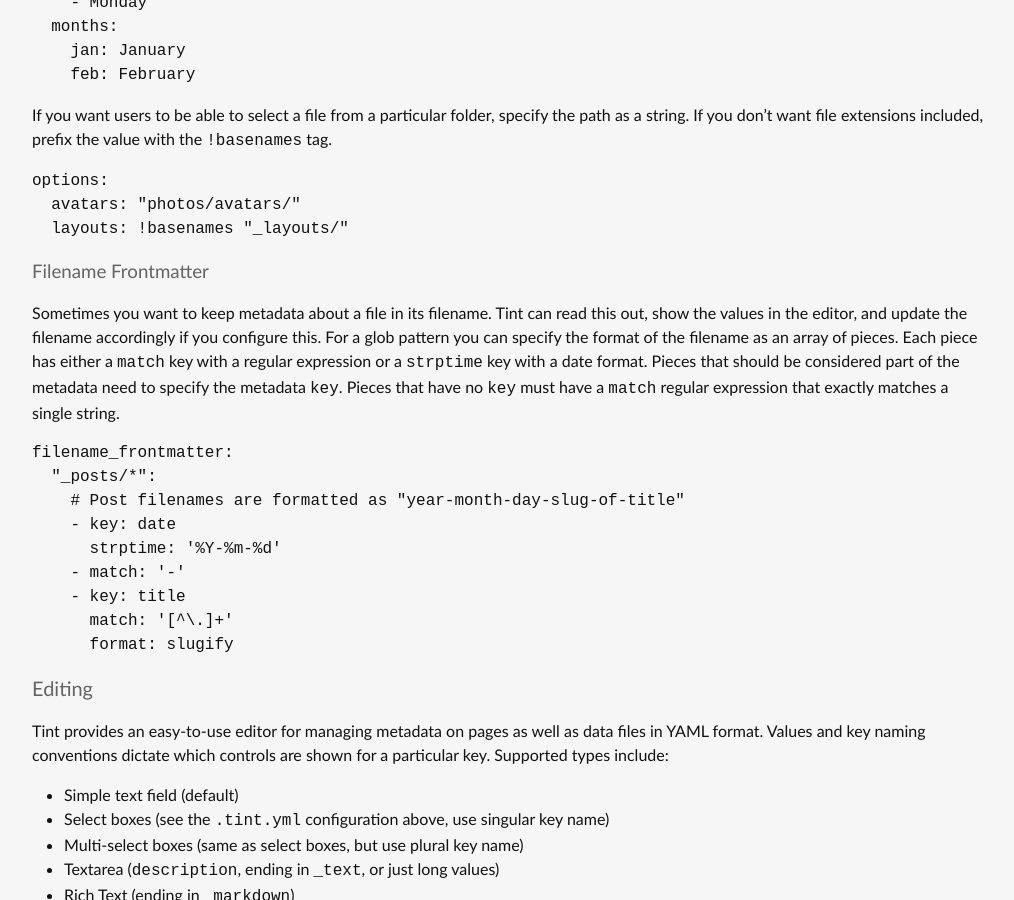
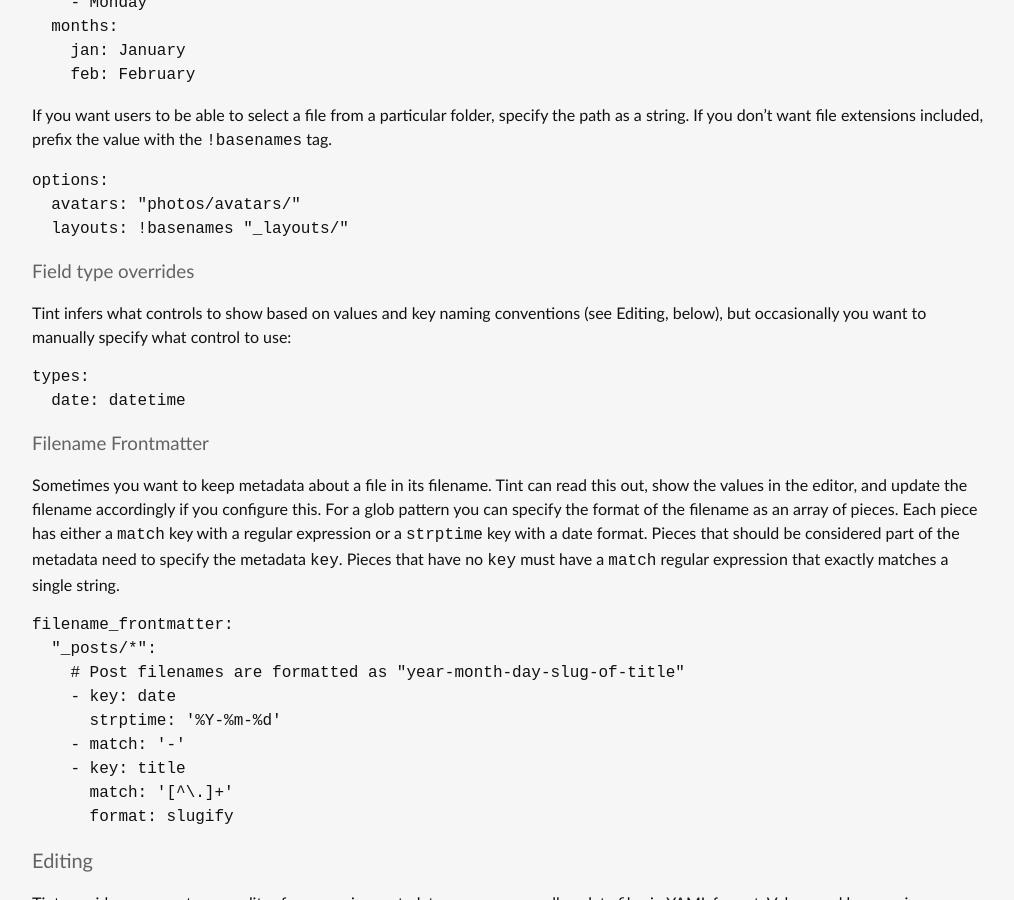
Before and after one commit to usetint/usetint.github.io, a Jekyll site: the page built from documentation/index.md, in a window 1280 px wide and 900 px high, scrolled down 1531 px. Shown: the whole window, without its empty margins (128-1142 px from the left). Built offline with Jekyll 4.4.1, drawn with Linux system fonts in a browser that asks for light colours.

Commit message:
Document how to override types

```diff
--- a/documentation/index.md
+++ b/documentation/index.md
@@ -65,6 +65,13 @@
       avatars: "photos/avatars/"
       layouts: !basenames "_layouts/"
 
+### Field type overrides
+
+Tint infers what controls to show based on values and key naming conventions (see Editing, below), but occasionally you want to manually specify what control to use:
+
+    types:
+      date: datetime
+
 ### Filename Frontmatter
 
 Sometimes you want to keep metadata about a file in its filename.  Tint can read this out, show the values in the editor, and update the filename accordingly if you configure this.  For a glob pattern you can specify the format of the filename as an array of pieces.  Each piece has either a `match` key with a regular expression or a `strptime` key with a date format.  Pieces that should be considered part of the metadata need to specify the metadata `key`.  Pieces that have no `key` must have a `match` regular expression that exactly matches a single string.
```
